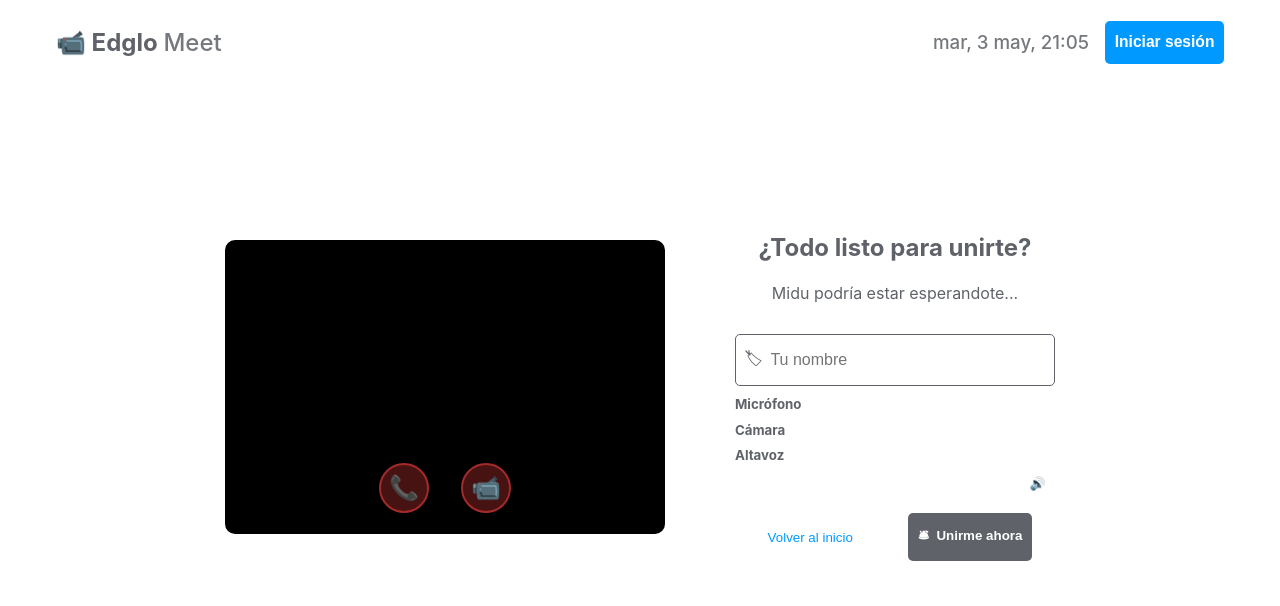
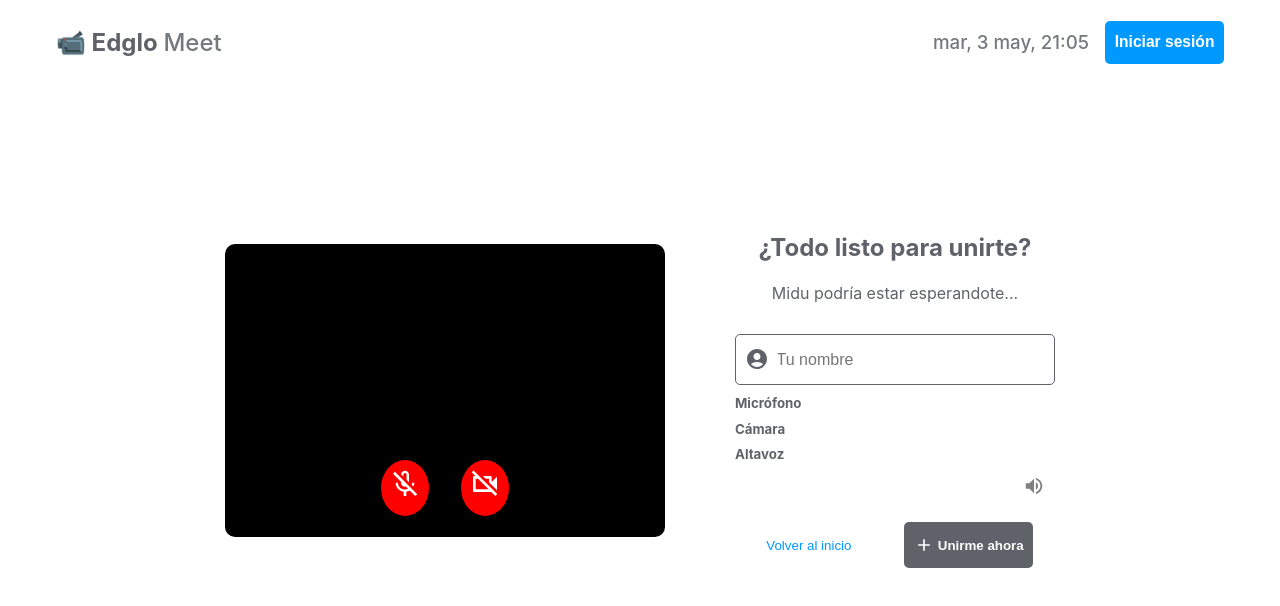
Before and after one commit to edglo98/g-meet-clone, a React (Vite) app: page /1 in a window 1280 px wide. Shown: the top 606 px of the page. Built offline with nearby package versions, Linux system fonts and the light colour scheme; no server answers.

Commit message:
feat: icons

```diff
--- a/src/components/Listbox/Listbox.jsx
+++ b/src/components/Listbox/Listbox.jsx
@@ -1,5 +1,6 @@
 import { Fragment, useState } from 'react'
 import { Listbox as ListboxHeadlessUI, Transition } from '@headlessui/react'
+import { MdOutlineDone, MdOutlineExpandMore } from 'react-icons/md'
 import styles from './Listbox.module.css'
 
 export function Listbox ({ options, onChange }) {
@@ -16,7 +17,7 @@ export function Listbox ({ options, onChange }) {
         <ListboxHeadlessUI.Button className={styles.button}>
           <span className={styles.buttonTitle}>{selected.label}</span>
           <span className={styles.icon}>
-            👇🏼
+            <MdOutlineExpandMore />
           </span>
         </ListboxHeadlessUI.Button>
         <Transition
@@ -45,7 +46,7 @@ export function Listbox ({ options, onChange }) {
                     {selected
                       ? (
                         <span className={styles.checkIcon}>
-                          ✔
+                          <MdOutlineDone />
                         </span>
                         )
                       : null}
--- a/src/components/TextInput/TextInput.module.css
+++ b/src/components/TextInput/TextInput.module.css
@@ -35,3 +35,7 @@
 .input:focus + .highlighting {
   border: 2px solid var(--midu-azul);
 }
+
+.icon {
+  line-height: 1;
+}
--- a/src/components/UserConfig/UserConfig.jsx
+++ b/src/components/UserConfig/UserConfig.jsx
@@ -4,10 +4,20 @@ import { TextInput } from '../TextInput/TextInput'
 import { useMediaConfig } from '../../hooks/useMediaConfig'
 import { useAuth } from '../../hooks/useAuth'
 import { useSimpleInput } from '../../hooks/useSimpleInput'
-import styles from './UserConfig.module.css'
 import { useNavigate } from 'react-router-dom'
 import { useTwilioToken } from '../../hooks/useTwilioToken'
 import { addProvisionalUser } from '../../services/auth'
+import {
+  MdOutlineAdd,
+  MdVolumeUp,
+  MdVolumeOff,
+  MdAccountCircle,
+  MdOutlineMicOff,
+  MdOutlineMic,
+  MdOutlineVideocamOff,
+  MdOutlineVideocam
+} from 'react-icons/md'
+import styles from './UserConfig.module.css'
 
 export const UserConfig = ({ setMeetingToken, meetingId }) => {
   const navigate = useNavigate()
@@ -42,11 +52,11 @@ export const UserConfig = ({ setMeetingToken, meetingId }) => {
           <video ref={refs.video} style={{ opacity: isVideoActive ? 1 : 0, borderRadius: 10, width: 440, aspectRatio: '3/2', objectFit: 'cover', backgroundColor: 'black' }} autoPlay />
           <audio ref={refs.mic} autoPlay muted />
           <div className={styles.figureButtonsContainer}>
-            <button className={`${styles.figureButtons} ${isMicActive || styles.figureButtonsDesactivate}`} onClick={() => actions.toggleActiveMic()}>
-              📞
+            <button onClick={() => actions.toggleActiveMic()} className={`${styles.button} ${!isMicActive && styles.buttonDanger}`}>
+              {!isMicActive ? <MdOutlineMicOff /> : <MdOutlineMic />}
             </button>
-            <button className={`${styles.figureButtons} ${isVideoActive || styles.figureButtonsDesactivate}`} onClick={() => actions.toggleActiveVideo()}>
-              📹
+            <button onClick={() => actions.toggleActiveVideo()} className={`${styles.button} ${!isVideoActive && styles.buttonDanger}`}>
+              {!isVideoActive ? <MdOutlineVideocamOff /> : <MdOutlineVideocam />}
             </button>
           </div>
         </figure>
@@ -57,7 +67,7 @@ export const UserConfig = ({ setMeetingToken, meetingId }) => {
           <h4 style={{ fontWeight: 400, textAlign: 'center' }}>Midu podría estar esperandote...</h4>
         </header>
         <div>
-          <TextInput disabled={user?.uid} icon='🏷' placeholder='Tu nombre' value={value} onChange={handleChange} />
+          <TextInput disabled={user?.uid} icon={<MdAccountCircle size={24} />} placeholder='Tu nombre' value={value} onChange={handleChange} />
         </div>
         <div>
           <h5 style={{ margin: 0 }}>Micrófono</h5>
@@ -76,8 +86,8 @@ export const UserConfig = ({ setMeetingToken, meetingId }) => {
             <Button
               onClick={() => actions.toggleTestingAudio()}
               title={
-                <span style={{ margin: 0, fontSize: '.8rem' }}>
-                  {isAudioTesting ? '🔇' : '🔊'}
+                <span style={{ margin: 0, fontSize: '.8rem', color: 'gray' }}>
+                  {isAudioTesting ? <MdVolumeOff size={22} /> : <MdVolumeUp size={22} />}
                 </span>
                   }
               styleType='text'
@@ -87,7 +97,16 @@ export const UserConfig = ({ setMeetingToken, meetingId }) => {
         <div style={{ display: 'flex', justifyContent: 'space-around' }}>
           <Button onClick={() => navigate('/')} title='Volver al inicio' styleType='text' />
           {/* perdoname si ves el &nbsp; midu xd u otra cosa... */}
-          <Button disabled={loading || !value} onClick={handleCreateToken} title={<h4 style={{ margin: 0 }}>🛎 &nbsp;Unirme ahora</h4>} />
+          <Button
+            disabled={loading || !value}
+            onClick={handleCreateToken}
+            title={
+              <span style={{ display: 'flex', alignItems: 'center' }}>
+                <MdOutlineAdd size={20} />
+                <h4 style={{ margin: 0 }}> &nbsp;Unirme ahora</h4>
+              </span>
+            }
+          />
         </div>
       </section>
     </div>
--- a/src/components/UserConfig/UserConfig.module.css
+++ b/src/components/UserConfig/UserConfig.module.css
@@ -66,3 +66,26 @@
   font-size: 2.5rem;
   color: white;
 }
+
+.button {
+  background-color: var(--dark-main);
+  border: none;
+  border-radius: 50%;
+  color: var(--white);
+  padding: .5rem;
+  font-size: 2rem;
+  aspect-ratio: 1;
+  cursor: pointer;
+}
+
+.button:hover {
+  background-color: var(--dark-secondary);
+}
+
+.buttonDanger {
+  background-color: red;
+}
+
+.buttonDanger:hover {
+  background-color: brown;
+}
--- a/src/pages/Home/HomePage.jsx
+++ b/src/pages/Home/HomePage.jsx
@@ -9,6 +9,7 @@ import { Login } from '../../components/Login/Login'
 import { TextInput } from '../../components/TextInput/TextInput'
 import { useAuth } from '../../hooks/useAuth'
 import { useTwilioToken } from '../../hooks/useTwilioToken'
+import { MdOutlineAddBox, MdBorderColor } from 'react-icons/md'
 import styles from './HomePage.module.css'
 
 export function HomePage () {
@@ -54,9 +55,12 @@ export function HomePage () {
         <div className={styles.meetingOptions}>
           <Dropdown
             title={
-              <h3 style={{ margin: 0 }}>
-                📹 Nueva reunión
-              </h3>
+              <span style={{ display: 'flex', alignItems: 'center' }}>
+                <MdOutlineAddBox size={24} />
+                <h3 style={{ margin: 0 }}>
+                  Nueva reunión
+                </h3>
+              </span>
             }
           >
             <DropdownItem
@@ -80,7 +84,7 @@ export function HomePage () {
               onChange={onChange}
               placeholder='Introduce un código o enlace'
               value={value}
-              icon='⌨️'
+              icon={<MdBorderColor />}
             />
             <Button
               onClick={handleRedirect}
```
